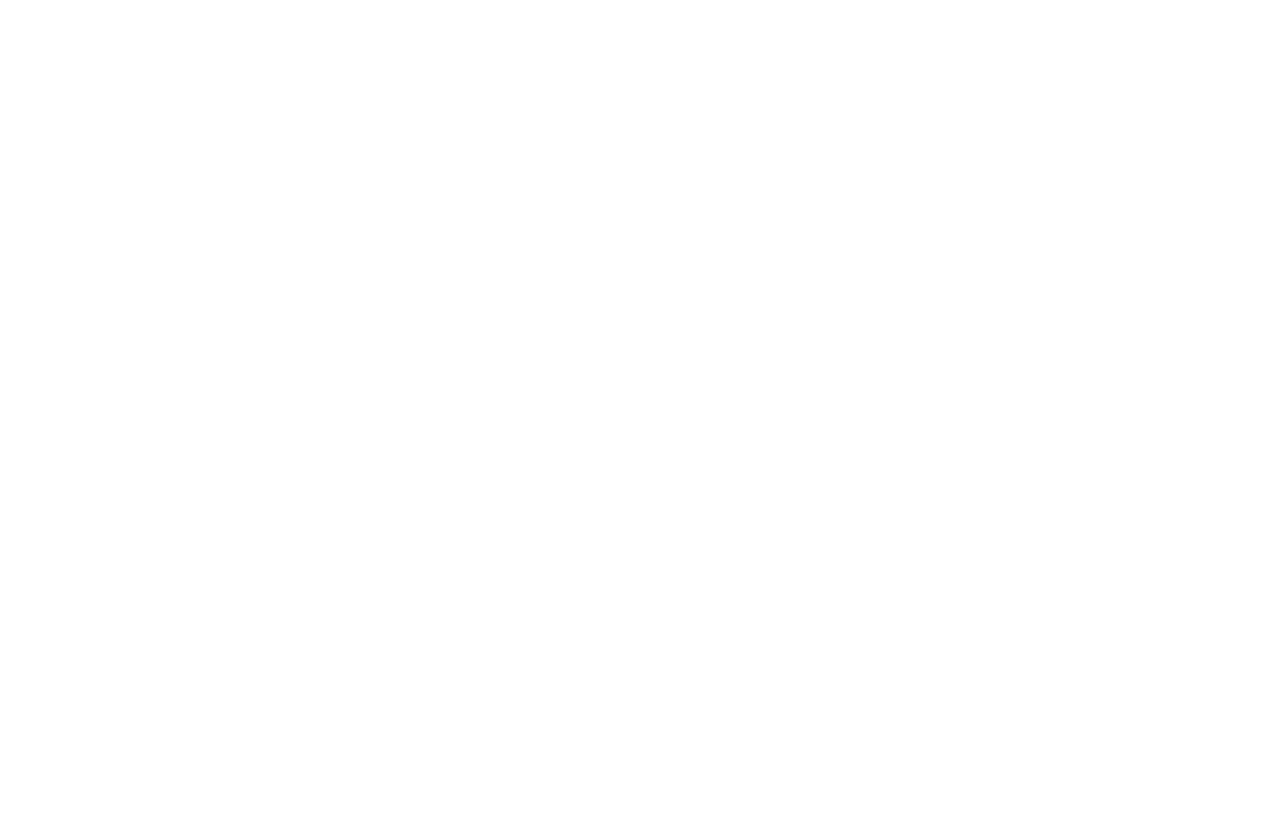
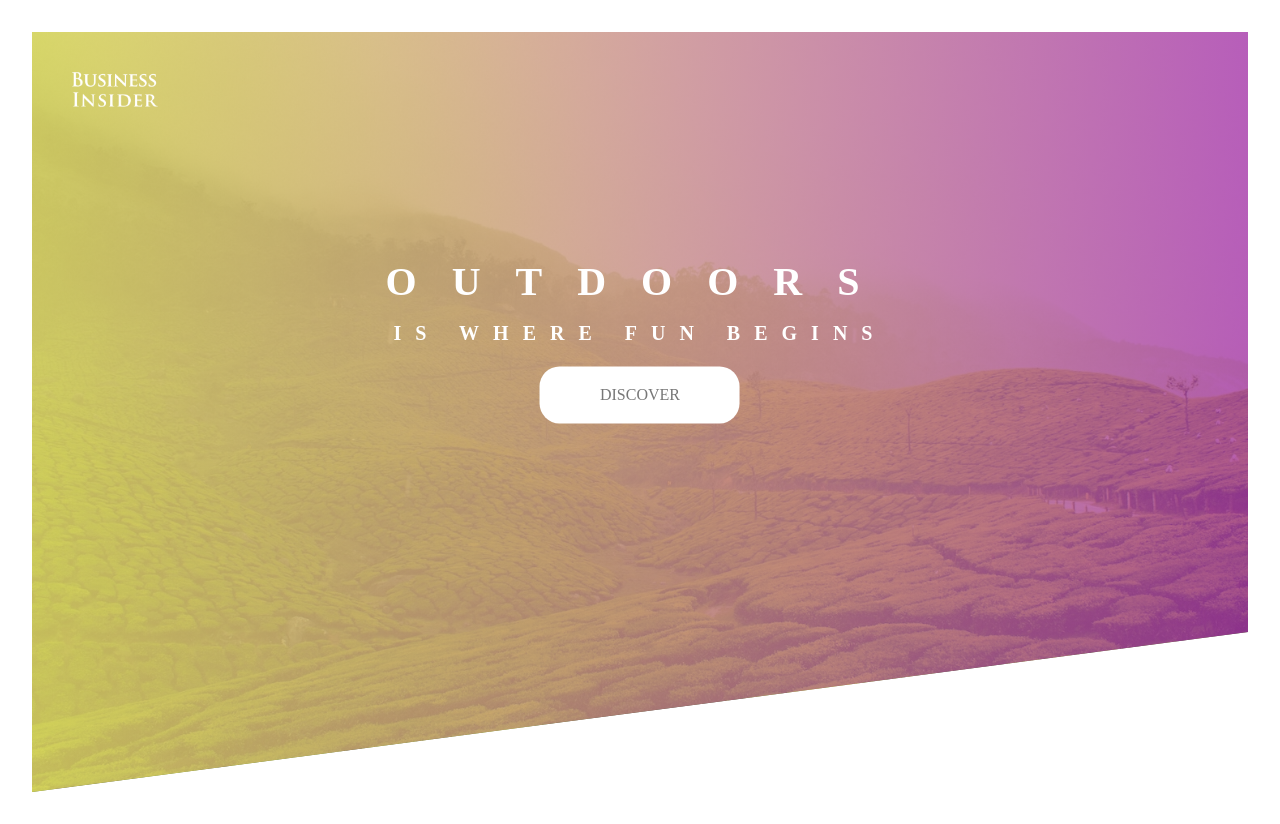
Before and after one commit to pandyapurvi/Basic-CSS, a website: page starter/index.html in a window 1280 px wide. Before the commit the page ends 800 px from the top, so only its background shows below. Drawn offline with Linux system fonts and the light colour scheme.

Commit message:
added header style

```diff
--- a/starter/css/style.css
+++ b/starter/css/style.css
@@ -0,0 +1,118 @@
+* {
+  margin: 0;
+  padding: 0;
+  box-sizing: border-box;
+}
+
+body {
+  font-family: 'Josefin' sans-serif;
+  font-weight: 400;
+  font-size: 16px;
+  line-height: 1.7;
+  color: #777;
+  padding: 2rem;
+}
+
+.header {
+  background-image: linear-gradient(to right, rgba(237, 228, 110, 0.8), rgba(166, 55, 170, 0.8)), url(../img/back.jpg);
+  height: 95vh;
+  background-position: top;
+  background-size: cover;
+  clip-path: polygon(0 0, 100% 0, 100% 75vh, 0 100%);
+  position: relative;
+}
+
+.logo-box {
+  position: absolute;
+  top: 40px;
+  left: 40px;
+}
+
+.logo {
+  height: 35px;;
+}
+
+.text-box {
+  position:absolute;
+  top:40%;
+  left: 50%;
+  transform: translate(-50%, -50%);
+  text-align: center;
+}
+
+.primary-heading {
+  color: #fff;
+  text-transform: uppercase;
+  backface-visibility: hidden;
+  margin-bottom: 1rem;
+}
+
+.primary-heading-main {
+  display: block;
+  font-size: 40px;
+  letter-spacing: 35px;
+
+  animation-name: moveInLeft;
+  animation-duration: 1s;
+  animation-timing-function: ease-out;
+  /* animation-delay: 3s;
+  animation-iteration-count: 2; */
+}
+.primary-heading-sub {
+  display: block;
+  font-size: 20px;
+  letter-spacing: 14px;
+  animation: moveInRight 1s ease-out;
+}
+
+@keyframes moveInLeft {
+  0% {
+    opacity: 0;
+    transform: translateX(-100px);
+  }
+  80% {
+    transform: translateX(-20px);
+  }
+  100% {
+    opacity: 1;
+    transform: translateX(0);
+  }
+}
+
+@keyframes moveInRight {
+  0% {
+    opacity: 0;
+    transform: translateX(100px);
+  }
+  80% {
+    transform: translateX(20px);
+  }
+  100% {
+    opacity: 1;
+    transform: translateX(0);
+  }
+}
+.btn:link,
+.btn:visited {
+  text-transform: uppercase;
+  text-decoration: none;
+  padding: 15px 60px;
+  border-radius: 20px;
+  display: inline-block;
+  transition: all 2ms;
+}
+
+.btn:active {
+  transform: translateY(-1px);
+  box-shadow: 0 10px 20px rgba(0,0,0,0.2);
+}
+
+.btn:hover {
+  transform: translateY(-3px);
+  box-shadow: 0 10px 20px rgba(0,0,0,0.2);
+}
+
+.btn-white {
+  background-color: #fff;
+  color: #777;
+}
--- a/starter/index.html
+++ b/starter/index.html
@@ -12,6 +12,17 @@
         <title>nexter &mdash; your home, your freedom</title>
     </head>
     <body class="container">
-
+        <header class="header">
+            <div class="logo-box">
+                <img src='./img/logo-bi.png' alt='logo' class="logo" />
+            </div>
+            <div class="text-box">
+                <h1 class="primary-heading">
+                    <span class="primary-heading-main">Outdoors</span>
+                    <span class="primary-heading-sub">is where fun begins</span>
+                </h1>
+                <a href="#" class="btn btn-white">Discover</a>
+            </div>
+        </header>
     </body>
 </html>
```
